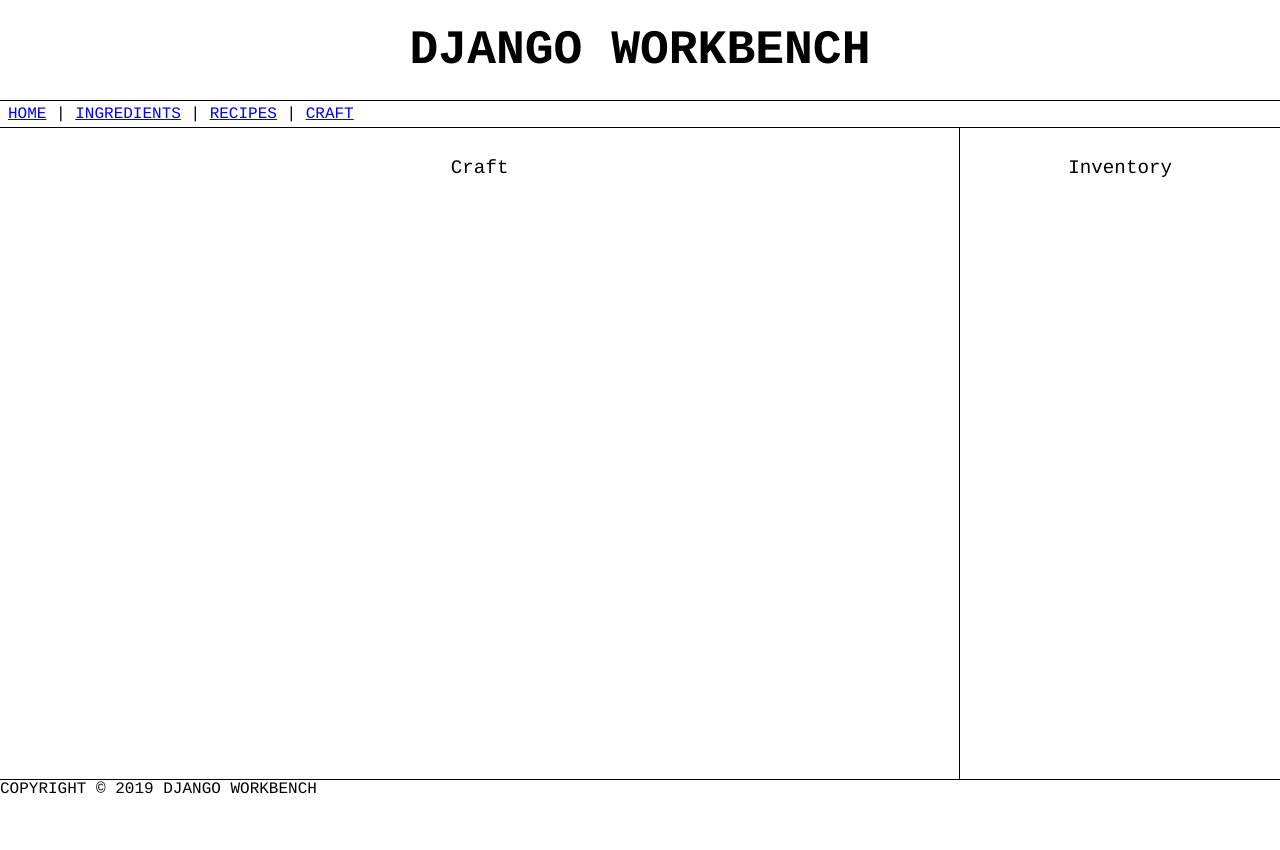
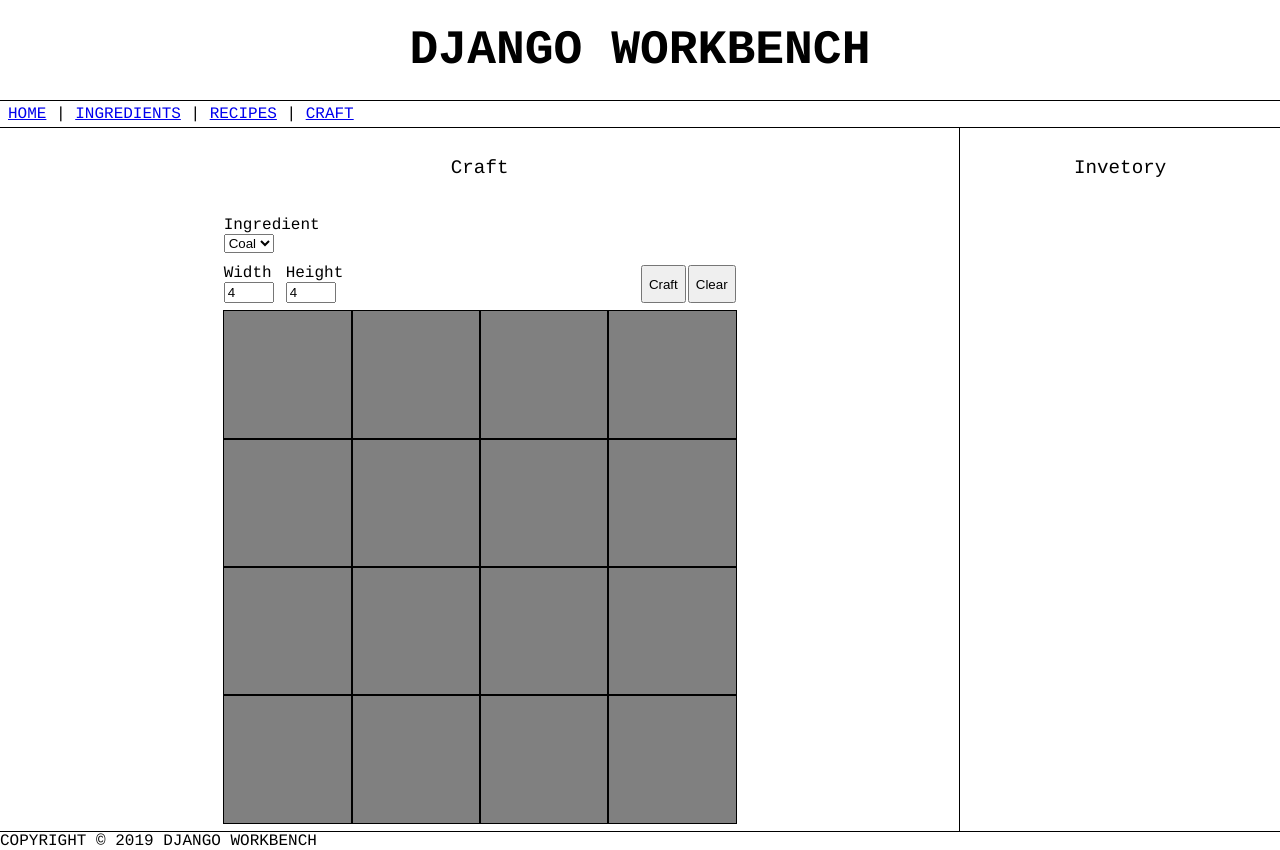
Before and after one commit to italrr/DjangoWorkbench, a Django app: page /workbench/craft/ in a window 1280 px wide. Before the commit the page ends 794 px from the top, so only its background shows below. Run offline with Django 3.2, Linux system fonts and the light colour scheme; data comes from the database, SQL or seed files in the repository.

Commit message:
Finished craft

```diff
--- a/WorkbenchApp/models.py
+++ b/WorkbenchApp/models.py
@@ -15,6 +15,6 @@ class RecipeIngredient(models.Model):
     order = models.IntegerField(default=0)
 
 class Inventory(models.Model):
-    Recipe = models.ForeignKey(Recipe, on_delete=models.CASCADE, unique=True)
+    Recipe = models.OneToOneField(Recipe, on_delete=models.CASCADE, unique=True)
     name = models.CharField(max_length=100)
     amount = models.IntegerField(default=0)
--- a/WorkbenchApp/static/css/base.css
+++ b/WorkbenchApp/static/css/base.css
@@ -49,3 +49,8 @@ html, body {
     line-height: 100px;
     font-weight:bold;
 }
+
+@keyframes fadein {
+    from { opacity: 0; }
+    to   { opacity: 1; }
+}
--- a/WorkbenchApp/static/css/craft.css
+++ b/WorkbenchApp/static/css/craft.css
@@ -3,6 +3,10 @@
     width:100%;
     height: 100%;
     display: flex;
+}
+
+.wb-craft-main-left {
+    display: block;
 }
 
 .wb-craft-left-bar {
@@ -25,3 +29,70 @@
     width: 100%;
     display: flex;
 }
+
+.wb-craft-create-topbar-incremt {
+    margin-top:3px;
+    margin-right: 2px;
+    max-width:60px;
+    display: block;
+}
+
+.wb-craft-create-topbar-buttons {
+    width: 100%;
+    margin-top: 4px;
+    display:flex;
+}
+
+.wb-craft-success-msg {
+    color: green;
+    font-size: 1.2em;
+    margin-top:8px;
+    font-weight: bold;
+
+}
+
+.wb-craft-failure-msg {
+    color: red;
+    font-size: 1.2em;
+    margin-top:8px;
+    font-weight: bold;
+}
+
+@keyframes wb-craft-anim-shake {
+    0% {
+        transform: translate(-25px, 0px)
+
+    }
+
+    50% {
+        transform: translate(25px, 0px)
+    }
+
+    100% {
+        transform: translate(-25px, 0px)
+    }
+}
+
+.wb-craft-anim-failure {
+    animation-duration: 0.1s;
+    animation-name: wb-craft-anim-shake;
+  }
+
+  @keyframes wb-craft-anim-expand {
+    0% {
+        transform: scale(1, 1) translate(0px, -10px);
+    }
+
+    50% {
+        transform: scale(1.2, 1.2) translate(0px, -25px);
+    }
+
+    100% {
+        transform: scale(1, 1) translate(0px, 0px);
+    }
+}
+
+.wb-craft-anim-success {
+    animation-duration: 0.1s;
+    animation-name: wb-craft-anim-expand;
+  }
--- a/WorkbenchApp/static/js/Grid.js
+++ b/WorkbenchApp/static/js/Grid.js
@@ -136,14 +136,14 @@ function buildGrid(width, height, pixel_size = 32, interact = true){
     },
     // so, to check wether the formula is valid we'll do a simple heuristic
     // of comparing each slot's val and dist
-    checkFormula: function(formula, currentFormula = this.getCurrentFormula()){
-        if(currentFormula.total != formula.total){
+    checkFormula: function(formula, currentFormula = this.getCurrentFormula().formula){
+        if(currentFormula.length != formula.length){
             return false;
         }
         for(let i = 0; i < currentFormula.length; ++i){
             const cf = currentFormula[i];
             const f = formula[i];
-            if(this.checkDistances(cf.dist, f.dist) || cf.val != f.val){
+            if(!this.checkDistances(cf.dist, f.dist) || cf.val != f.val){
                 return false;
             }
         }
--- /dev/null
+++ b/WorkbenchApp/templates/craft/craft-main.html
@@ -0,0 +1,185 @@
+
+{% block currentscript %}
+<script>
+
+
+    /*
+        Because of the complex nature of this widget, I'll be doing
+        some stuff directly with javascript throughout this view
+    */
+
+    // dirty fix to wait for dom...
+    // can be better
+    const gridWidth = 4;
+    const gridHeight = 4;
+    let recipes = [];
+    const grid = buildGrid(gridWidth, gridHeight, 128);
+    setTimeout(function(dwidth, dheight){
+        const div = document.getElementById('CraftCreateLeftBar')
+        grid.attach(div);
+        grid.init();
+        grid.setFontSize("1.0em");
+    }, 100);
+
+    // fetch ingredients and populate list
+    function fetchIngredients(){
+        const http = new XMLHttpRequest();
+        http.open("GET", '/workbench/ingredients/getAll');
+        http.send();
+        http.onreadystatechange=(e)=>{
+            const select = document.getElementById('CraftCreateIngredient');
+            json = JSON.parse(http.responseText);
+            if(!select || !json){
+                console.log("No ingredients")
+                return;
+            }
+            for(let i = 0; i < json.length; ++i){
+                select.options[i] = new Option(json[i].name, json[i].id);
+            }
+            grid.setSelector(json[0].name, json[0].id);
+        }
+    }
+
+    function onClear(){
+        const messageSuccess = document.getElementById('CraftCreateMessageSuccess');
+        const messageFailure = document.getElementById('CraftCreateMessageError');
+        messageSuccess.innerHTML = "";
+        messageFailure.innerHTML = "";
+        grid.clear();
+    }
+
+    // Since we're by-passing django's forms to make this post request
+    // we'll be getting manually the csrftoken from the cookies
+    function getCSRFToken() {
+        var cookieValue = null;
+        if (document.cookie && document.cookie != '') {
+            var cookies = document.cookie.split(';');
+            for (var i = 0; i < cookies.length; i++) {
+                var cookie = cookies[i];
+                if (cookie.substring(0, 10) == ('csrftoken' + '=')) {
+                    cookieValue = decodeURIComponent(cookie.substring(10));
+                    break;
+                }
+            }
+        }
+        return cookieValue;
+    }
+
+    function onIngredientChange(){
+        const select = document.getElementById('CraftCreateIngredient');
+        grid.setSelector(select.options[select.options.selectedIndex].innerHTML, select.value);
+    }
+
+    function onWidthChange(v){
+        const input = document.getElementById('CraftCreateWidthChange');
+        grid.resize(parseInt(input.value), grid.height);
+    }
+
+    function onHeightChange(v){
+        const input = document.getElementById('CraftCreateHeightChange');
+        grid.resize(grid.width, parseInt(input.value));
+    }
+
+
+    function fetchRecipes(){
+        const http = new XMLHttpRequest();
+        http.open("GET", '/workbench/recipes/getAll');
+        http.send();
+        http.onreadystatechange=(e)=>{
+            json = JSON.parse(http.responseText);
+            if(!json){
+                console.log("No recipes");
+                return;
+            }
+            recipes = json;
+        }
+    }
+
+    function onErrorAnimation (){
+        const CraftMainBody = document.getElementById('CraftMainBody');
+        CraftMainBody.className = 'wb-craft-anim-failure wb-craft-main-left';
+        setTimeout(function(){
+            CraftMainBody.className = 'wb-craft-main-left';
+        }, 200);
+    }
+
+    function onSuccessAnimation (){
+        const CraftMainBody = document.getElementById('CraftMainBody');
+        CraftMainBody.className = 'wb-craft-anim-success wb-craft-main-left';
+        setTimeout(function(){
+            CraftMainBody.className = 'wb-craft-main-left';
+        }, 200);
+    }
+
+    function clearMessages(){
+        const messageSuccess = document.getElementById('CraftCreateMessageSuccess');
+        const messageFailure = document.getElementById('CraftCreateMessageError');
+        messageSuccess.innerHTML = '';
+        messageFailure.innerHTML = '';
+    }
+
+    function onCraft(){
+        const messageSuccess = document.getElementById('CraftCreateMessageSuccess');
+        const messageFailure = document.getElementById('CraftCreateMessageError');
+        clearMessages();
+        const cf = grid.getCurrentFormula();
+        if(cf.total == 0){
+            CraftCreateMessageError.innerHTML = "Can't craft anything without ingredients.";
+            onErrorAnimation();
+            return;
+        }
+        let recipe = null;
+        for(let i = 0; i < recipes.length; ++i){
+            if(grid.checkFormula(recipes[i].slots)){
+                recipe = recipes[i];
+                break;
+            }
+        }
+        if(recipe != null){
+            messageSuccess.innerHTML = "Succesfull crafted a '"+recipe.name+"'!";
+            onSuccessAnimation();
+        }else{
+            CraftCreateMessageError.innerHTML = "That didn't craft anything...";
+            onErrorAnimation();
+        }
+        grid.clear();
+    }
+
+    fetchIngredients();
+
+    fetchRecipes();
+
+
+</script>
+{% endblock %}
+
+<div id="CraftMainBody" class="wb-craft-main-left">
+    <!-- TOP BAR -->
+    <div class="wb-craft-create-topbar">
+        <div style="margin:8px 0px;">
+            <div>Ingredient</div>
+            <select onchange="onIngredientChange()" id="CraftCreateIngredient"></select>
+        </div>
+        <div style="display:flex; flex-direction: row; margin:8px 0px;">
+            <div class="wb-craft-create-topbar-incremt">
+                <span>Width</span>
+                <input id="CraftCreateWidthChange" onchange="onWidthChange()" style="max-width:50px;" type="number" step="1" value="4" min="1">
+            </div>
+            <div class="wb-craft-create-topbar-incremt">
+                <span>Height</span>
+                <input id="CraftCreateHeightChange" onchange="onHeightChange()" style="max-width:50px;" type="number" step="1" value="4" min="1">
+            </div>
+            <div class="wb-craft-create-topbar-buttons">
+                <div style="flex:1;"></div>
+                <button style="margin-right:2px;" onclick="onCraft()">Craft</button>
+                <button onclick="onClear()">Clear</button>
+            </div>
+        </div>
+
+    </div>
+    <!-- GRID -->
+    <div id="CraftCreateLeftBar"></div>
+    <div class="wb-craft-success-msg" id="CraftCreateMessageSuccess"></div>
+    <div class="wb-craft-failure-msg" id="CraftCreateMessageError"></div>
+
+</div>
--- a/WorkbenchApp/templates/craft/craft.html
+++ b/WorkbenchApp/templates/craft/craft.html
@@ -18,6 +18,7 @@
             </div>
             <div class="wb-craft-inner-section">
                 <div style="flex:1;"></div>
+                {% include "craft/craft-main.html" %}
                 <div style="flex:1;"></div>
             </div>
         </div>
@@ -26,11 +27,12 @@
             <!-- SECTION TITLE -->
             <div class="wb-craft-section-title">
                 <div style="flex:1;"></div>
-                <span>Inventory</span>
+                <span>Invetory</span>
                 <div style="flex:1;"></div>
             </div>
             <div class="wb-craft-inner-section">
                 <div style="flex:1;"></div>
+
                 <div style="flex:1;"></div>
             </div>
         </div>
--- a/WorkbenchApp/urls.py
+++ b/WorkbenchApp/urls.py
@@ -15,4 +15,6 @@ urlpatterns = [
     path('recipes/delete', views.DeleteRecipe, name='DeleteRecipe'),
     # CRAFT
     path('craft/', views.ViewCraft, name='ViewCraft'),
+    path('craft/create', views.CreateCraft, name='CreateCraft'),
+    path('craft/getAll', views.GetAllCrafts, name='GetAllCrafts'),
 ]
--- a/WorkbenchApp/views.py
+++ b/WorkbenchApp/views.py
@@ -6,7 +6,7 @@ from django.db import transaction
 
 import json
 
-from .models import Ingredient, RecipeIngredient, Recipe
+from .models import Ingredient, RecipeIngredient, Recipe, Inventory
 
 from .forms import IngredientCreateForm, IngredientDeleteForm
 
@@ -111,9 +111,26 @@ def DeleteRecipe(request):
         return HttpResponse("SUCCESS!")
 
 
-### RECIPES
+### CRAFT
 
 
 def ViewCraft(request):
+    context = {
+        list: Inventory.objects.all()
+    }
+    return render(request, 'craft/craft.html', context)
 
-    return render(request, 'craft/craft.html')
+def CreateCraft(request):
+    obj = json.loads(request.body.decode('utf-8'))
+    recipe = Recipe.objects.get(id=obj['id'])
+    invt = Inventory.objects.get(recipe=recipe)
+    if not invt.exists():
+        invt = Inventory(recipe=recipe, name=obj['name'], amount=1)
+    else:
+        invt.amount += 1
+
+    invt.save()
+    return HttpResponseRedirect('/workbench/craft')
+
+def GetAllCrafts(request):
+    return JsonResponse(list(Inventory.objects.all().values()), safe=False)
```
Also changed, not shown: WorkbenchApp/migrations/0007_auto_20190419_1649.py (added), WorkbenchApp/migrations/0008_auto_20190419_1651.py (added), db.sqlite3.
